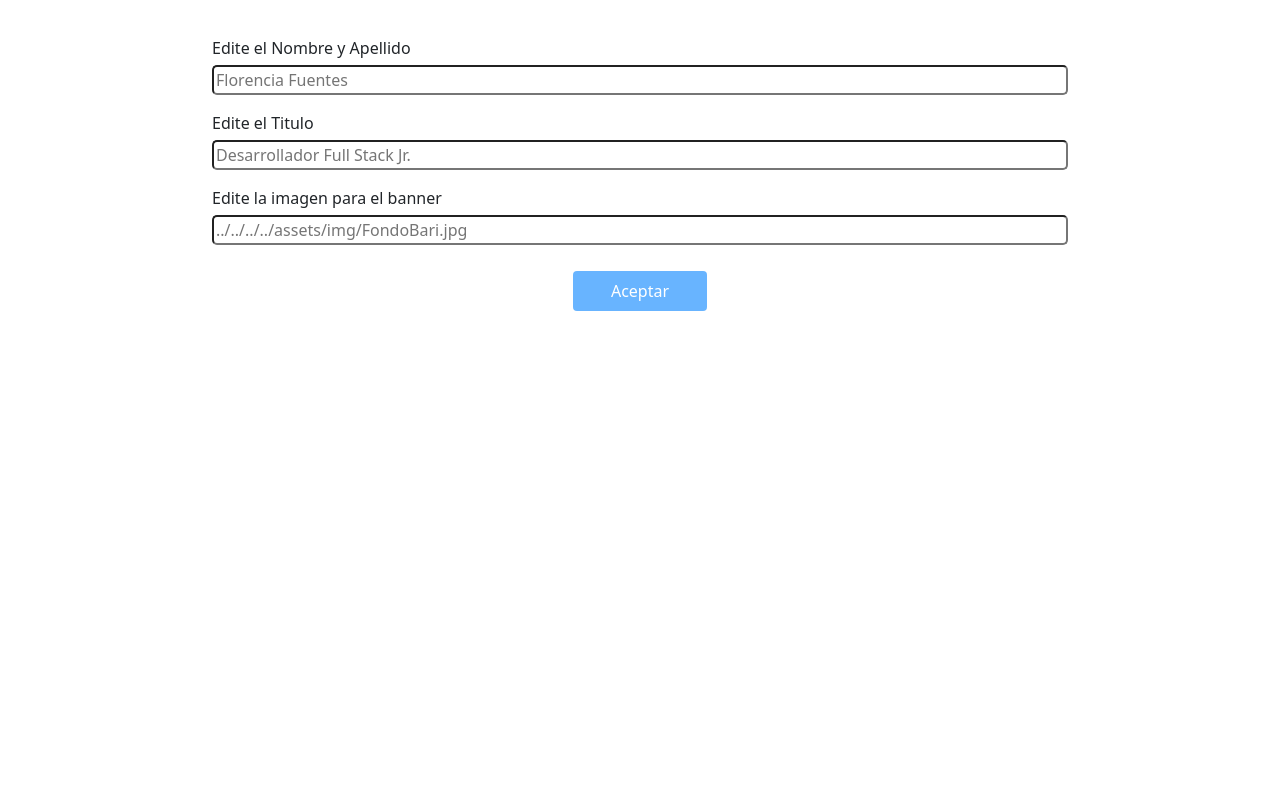
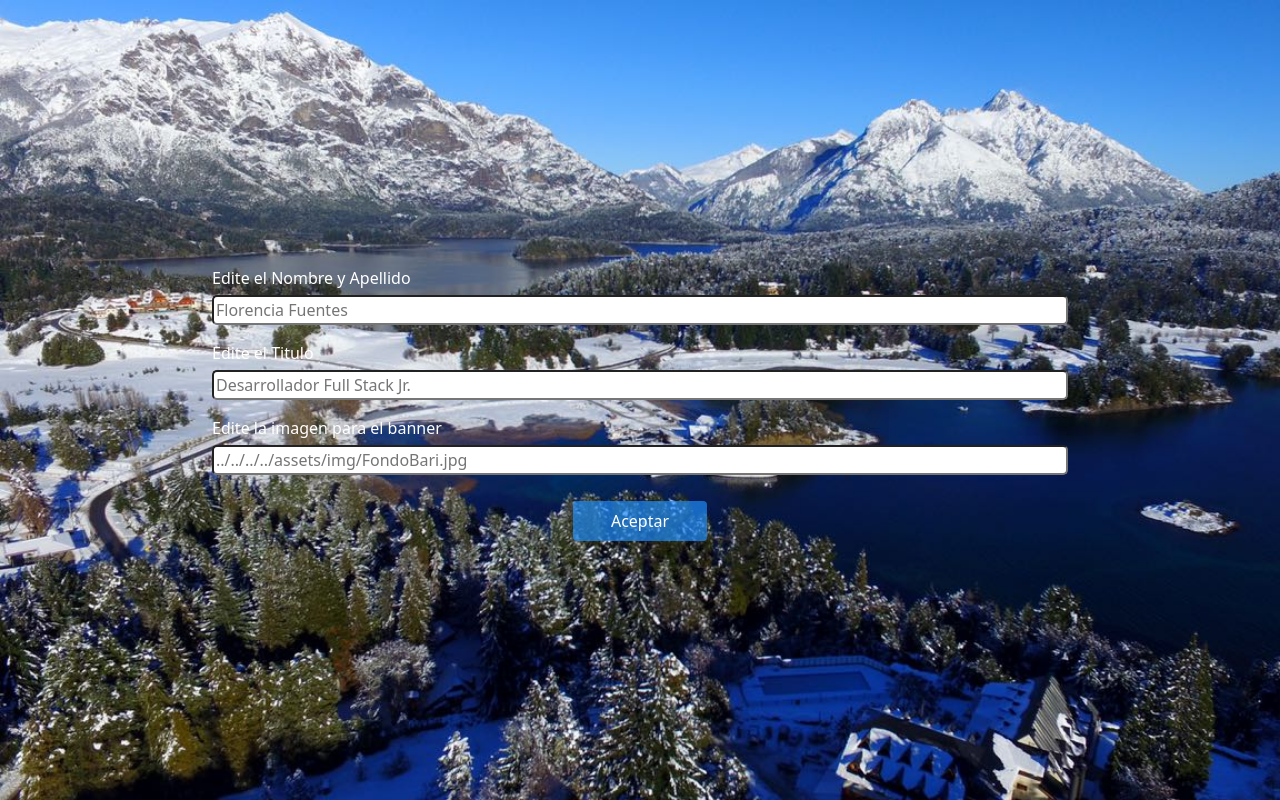
Before and after one commit to FlorFuentes/Portfolio_FrontEnd, an Angular app: page /banner/editar/1 in a window 1280 px wide. Built offline with nearby package versions, Linux system fonts and the light colour scheme; no server answers; a web font is replaced by a local one.

Commit message:
Creacion componente para editar acercaDeMi+Ruta cambiada en el banner

```diff
--- /dev/null
+++ b/src/app/Componentes/edicion-de-usuario/a-de-mi-edicion/editar-acerca-de-mi/editar-acerca-de-mi.component.html
@@ -0,0 +1 @@
+<p>editar-acerca-de-mi works!</p>
--- a/src/app/Componentes/edicion-de-usuario/banner-edicion/banner-edicion.component.css
+++ b/src/app/Componentes/edicion-de-usuario/banner-edicion/banner-edicion.component.css
@@ -58,7 +58,7 @@
   display: none;
 }
 
-/* formulario */
+/*-------------------------------formulario-------------------------------*/
 .formulario-agregar {
   padding: 20px;
   border-radius: 5px;
@@ -84,8 +84,8 @@ label {
 }
 
 
-/* Boton eliminar */
-.button-eliminar input[type="submit"] {
+/*-------------------------------Boton eliminar------------------------------- */
+/* .button-eliminar  {
   margin: 10px;
   padding: 8px 28px;
   border: none;
@@ -94,10 +94,10 @@ label {
   background-color: rgba(30, 143, 255, 0.671);
   transition: all 0.2s ease;
   text-align: center;
-
+  cursor: pointer;
 }
 
-.button-eliminar input[type="submit"]:hover {
+.button-eliminar:hover {
   background-color: rgba(30, 143, 255, 0.411);
   color: white;
 }
@@ -106,7 +106,7 @@ label {
   padding: 0px 10px;
   color: white;
 }
-
+ */
 
 /* banner original */
 .banner {
--- a/src/app/Componentes/edicion-de-usuario/banner-edicion/banner-edicion.component.html
+++ b/src/app/Componentes/edicion-de-usuario/banner-edicion/banner-edicion.component.html
@@ -61,13 +61,12 @@
 
     </form> -->
 
-
+    <!--
     <div class="button-eliminar text-center">
-      <a   (click)="onDelete(banner.id)"> Delete
+      <a   (click)="onDelete(banner.id)"> Eliminar
         <i class="fa-solid fa-trash-can"></i>
       </a>
-      <!-- <input type="submit" value="Eliminar"> --><!-- <i class="fa-solid fa-trash-can"></i> -->
-    </div>
+    </div> -->
   </div>
 
   <!--   </div> -->
--- a/src/app/Componentes/edicion-de-usuario/banner-edicion/banner-edicion.component.ts
+++ b/src/app/Componentes/edicion-de-usuario/banner-edicion/banner-edicion.component.ts
@@ -24,9 +24,9 @@ export class BannerEdicionComponent {
     });
   }
 
+  /*
   onDelete(id: any) {
-    /* alert("eliminado" + id); */
-    let elim = confirm("Desea eliminar ete elemento?");
+     let elim = confirm("Desea eliminar este elemento?");
     if (elim == true) {
       this.datosPortfolio.borrarBanner(id).subscribe(() => {
         alert("Elemento eliminado correctamente!");
@@ -34,6 +34,8 @@ export class BannerEdicionComponent {
       })
     }
   }
+  */
+
   //Boton aceptar
   /* onSubmitBanner() {
 
--- a/src/app/Componentes/edicion-de-usuario/banner-edicion/editarbanner/editarbanner.component.css
+++ b/src/app/Componentes/edicion-de-usuario/banner-edicion/editarbanner/editarbanner.component.css
@@ -1,3 +1,18 @@
+.fondo-form{
+
+  background-image: url("../../../../../assets/img/FondoBari.jpg");
+  /*   opacity: 0.9;
+   */
+   min-height: 100vh;
+   width: 100%;
+  position: relative;
+  background-size: cover;
+  --webkit-background-size: cover;
+  -moz-background-size: cover;
+  -o-background-size: cover;
+  -msn-background-size: cover;
+  background-repeat: no-repeat;
+}
 /* formulario */
 .form-edicion {
     /*   background-color:rgba(30, 143, 255, 0.504);
@@ -21,6 +36,10 @@
     border-radius: 5px;
     outline: none;
   }
+  label {
+    color: white;
+  }
+
 
   /* Boton aceptar */
   .button-aceptar input[type="submit"] {
--- a/src/app/Componentes/edicion-de-usuario/banner-edicion/editarbanner/editarbanner.component.html
+++ b/src/app/Componentes/edicion-de-usuario/banner-edicion/editarbanner/editarbanner.component.html
@@ -1,5 +1,5 @@
 <!-- Formulario edicion -->
-<div class="  d-flex flex-column justify-content-center align-items-center" >
+<div class=" fondo-form  d-flex flex-column justify-content-center align-items-center" >
 <form [formGroup]="formBanner" (ngSubmit)="onSubmitBanner()" class="form-edicion" id="banner">
     <div class="form-div">
       <label for="nombre">Edite el Nombre y Apellido</label>
--- a/src/app/app.module.ts
+++ b/src/app/app.module.ts
@@ -41,6 +41,7 @@ import{ HttpClientModule} from "@angular/common/http";
 //Formulario Reactivo
 import { FormsModule, ReactiveFormsModule } from '@angular/forms';
 import { EditarbannerComponent } from './Componentes/edicion-de-usuario/banner-edicion/editarbanner/editarbanner.component';
+import { EditarAcercaDeMiComponent } from './Componentes/edicion-de-usuario/a-de-mi-edicion/editar-acerca-de-mi/editar-acerca-de-mi.component';
 
 
 @NgModule({
@@ -70,6 +71,7 @@ import { EditarbannerComponent } from './Componentes/edicion-de-usuario/banner-e
     ProyectosEdicionComponent,
     FooterEdicionComponent,
     EditarbannerComponent,
+    EditarAcercaDeMiComponent,
   ],
   imports: [
     BrowserModule,
--- a/src/app/servicios/mi-servicio.service.ts
+++ b/src/app/servicios/mi-servicio.service.ts
@@ -17,13 +17,13 @@ export class MiServicioService {
 
   constructor(private http:HttpClient) { }
 
-  //Ver Banner
+  /*------------------------------- Ver Banner -------------------------------*/
   public obtenerDatosBanner(): Observable<Banner[]>{
 
     return this.http.get<Banner[]>(this.ProyectoArgPrograma + "/banner/ver");
   }
 
-  //Editar Banner
+  /* -------------------------------Editar Banner------------------------------- */
   public editarBanner(banner: Banner): Observable<Banner>{
 
     console.log(banner);
@@ -36,9 +36,9 @@ export class MiServicioService {
     return this.http.get('./assets/data/data.json');
   }
 
-  //Eliminar Banner
-  public borrarBanner(id:number): Observable<any>{
-    return this.http.delete<any>("/banner/delete" + id.toString());
+  /*------------------------------- Eliminar Banner------------------------------- */
+  /* public borrarBanner(id:number): Observable<any>{
+    return this.http.delete<any>(this.ProyectoArgPrograma + "/banner/delete/" +id);
   }
-
+   */
 }
```
Also changed, not shown: src/app/Componentes/edicion-de-usuario/a-de-mi-edicion/editar-acerca-de-mi/editar-acerca-de-mi.component.ts (added, +10 -0 lines), src/app/Componentes/edicion-de-usuario/a-de-mi-edicion/editar-acerca-de-mi/editar-acerca-de-mi.component.css (added), 1 other file (tests, documents, lock files or other folders).
